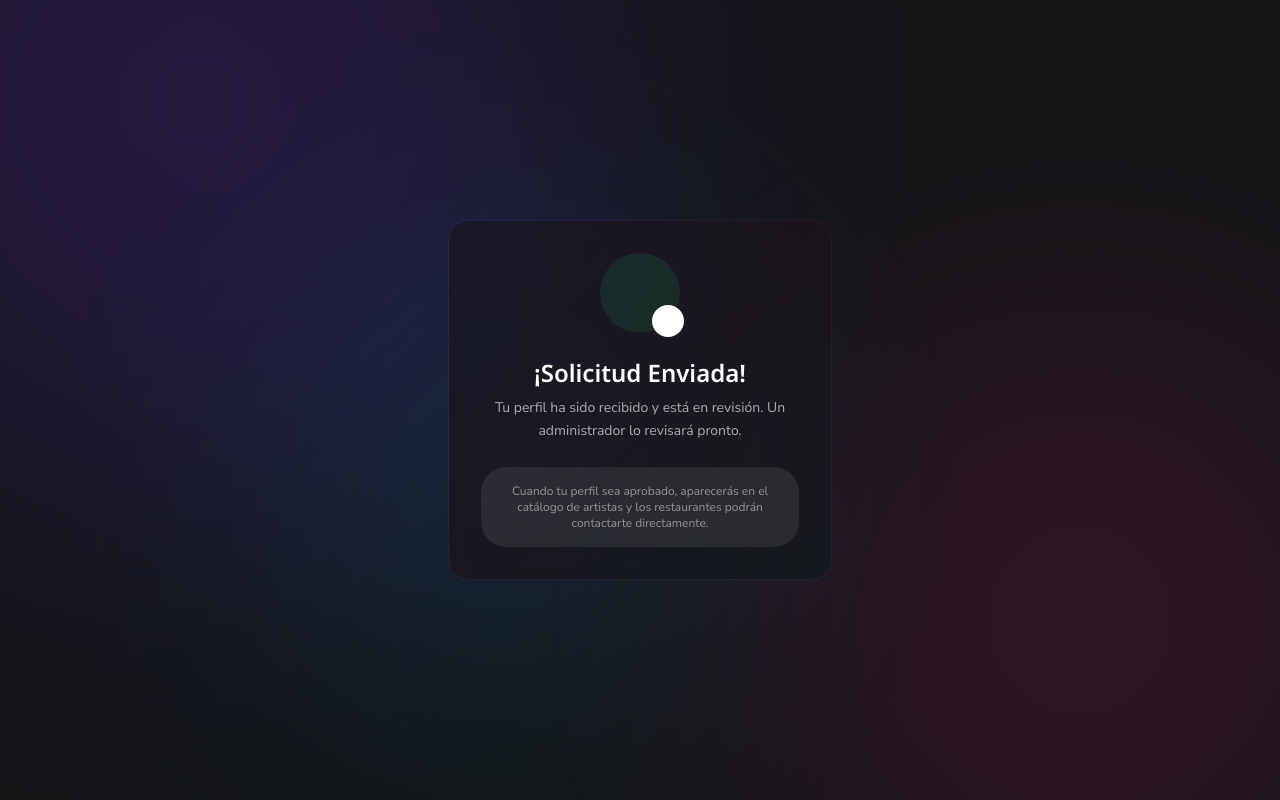
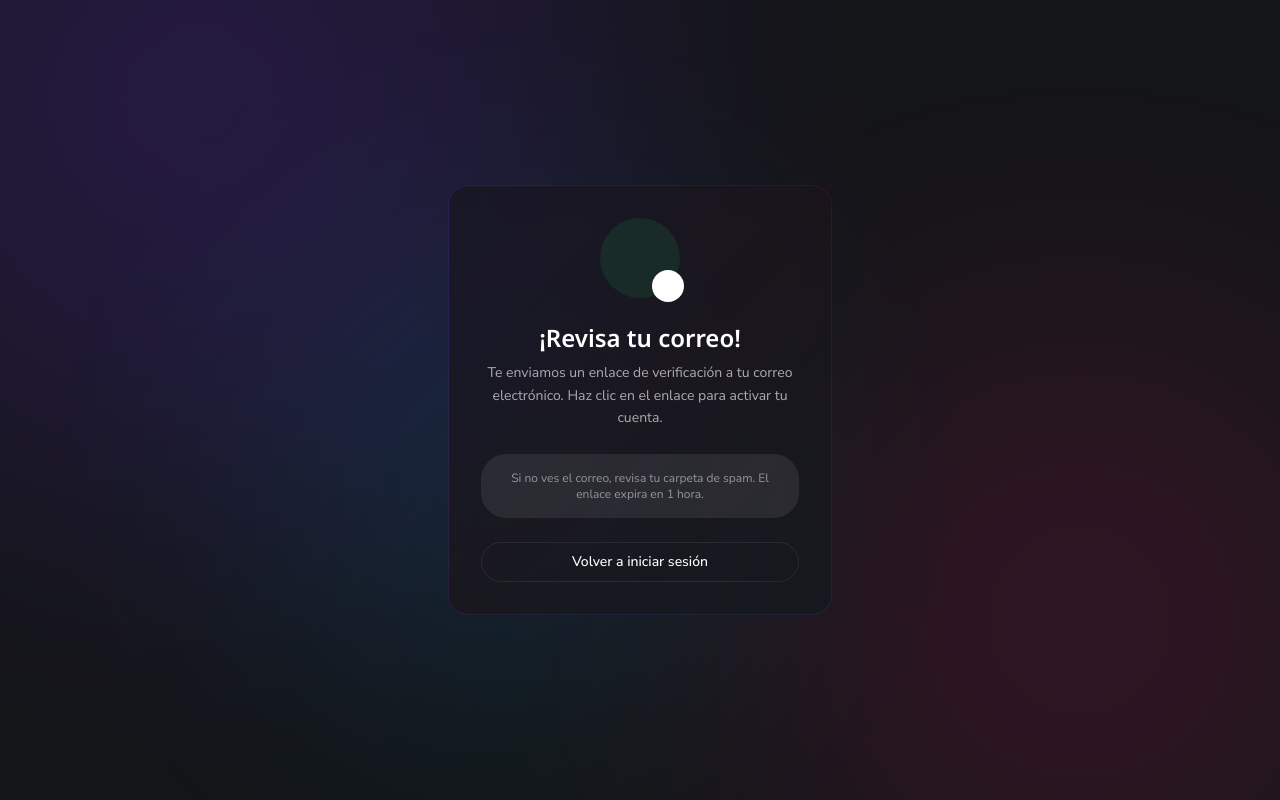
Before and after one commit to Gonzaloforeroru/aparta-artistas, a Next.js app: page /registro/exito in a window 1280 px wide. Built offline with nearby package versions, Linux system fonts and the light colour scheme; some icons are missing.

Commit message:
feat(auth): enable email confirmation + update success page
Ultraworked with [Sisyphus](https://github.com/code-yeongyu/oh-my-openagent)

Co-authored-by: Sisyphus <clio-agent@sisyphuslabs.ai>

```diff
--- a/src/app/registro/exito/page.tsx
+++ b/src/app/registro/exito/page.tsx
@@ -1,5 +1,7 @@
+import { Button } from "@/components/ui/button";
 import { HugeiconsIcon } from "@hugeicons/react";
-import { CheckmarkCircle01Icon, MusicNote02Icon } from "@hugeicons/core-free-icons";
+import { MailSend01Icon, MusicNote02Icon } from "@hugeicons/core-free-icons";
+import Link from "next/link";
 
 export default function RegistroExitoPage() {
   return (
@@ -13,7 +15,7 @@ export default function RegistroExitoPage() {
       <div className="glass-card relative z-10 flex w-full max-w-sm flex-col items-center gap-6 rounded-[20px] p-8 text-center">
         <div className="relative">
           <div className="flex size-20 items-center justify-center rounded-full bg-[var(--success-bg)]">
-            <HugeiconsIcon icon={CheckmarkCircle01Icon} className="size-10 text-[var(--success)]" />
+            <HugeiconsIcon icon={MailSend01Icon} className="size-10 text-[var(--success)]" />
           </div>
           <div className="absolute -bottom-1 -right-1 flex size-8 items-center justify-center rounded-full bg-primary text-primary-foreground">
             <HugeiconsIcon icon={MusicNote02Icon} className="size-4" />
@@ -22,20 +24,26 @@ export default function RegistroExitoPage() {
 
         <div className="flex flex-col gap-2">
           <h1 className="font-heading text-2xl font-semibold text-foreground">
-            ¡Solicitud Enviada!
+            ¡Revisa tu correo!
           </h1>
           <p className="text-sm text-[var(--text-tertiary)] leading-relaxed">
-            Tu perfil ha sido recibido y está en revisión.
-            Un administrador lo revisará pronto.
+            Te enviamos un enlace de verificación a tu correo electrónico.
+            Haz clic en el enlace para activar tu cuenta.
           </p>
         </div>
 
         <div className="w-full rounded-2xl bg-[var(--elevated)] p-4">
           <p className="text-xs text-[var(--text-muted)]">
-            Cuando tu perfil sea aprobado, aparecerás en el catálogo de artistas
-            y los restaurantes podrán contactarte directamente.
+            Si no ves el correo, revisa tu carpeta de spam.
+            El enlace expira en 1 hora.
           </p>
         </div>
+
+        <Link href="/login" className="w-full">
+          <Button variant="outline" className="h-10 w-full">
+            Volver a iniciar sesión
+          </Button>
+        </Link>
       </div>
     </div>
   );
```
Also changed, not shown: 1 other file (tests, documents, lock files or other folders).
